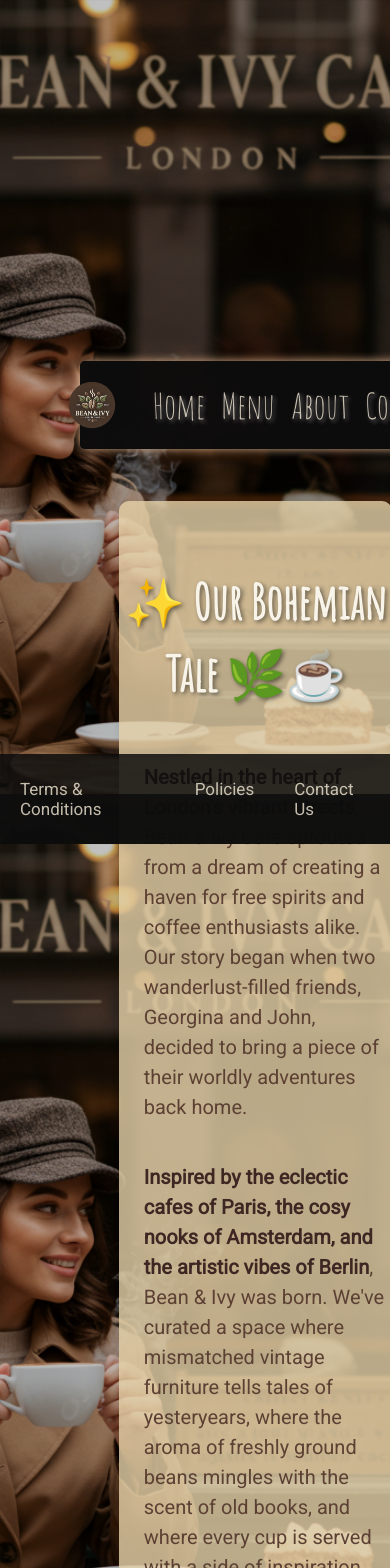
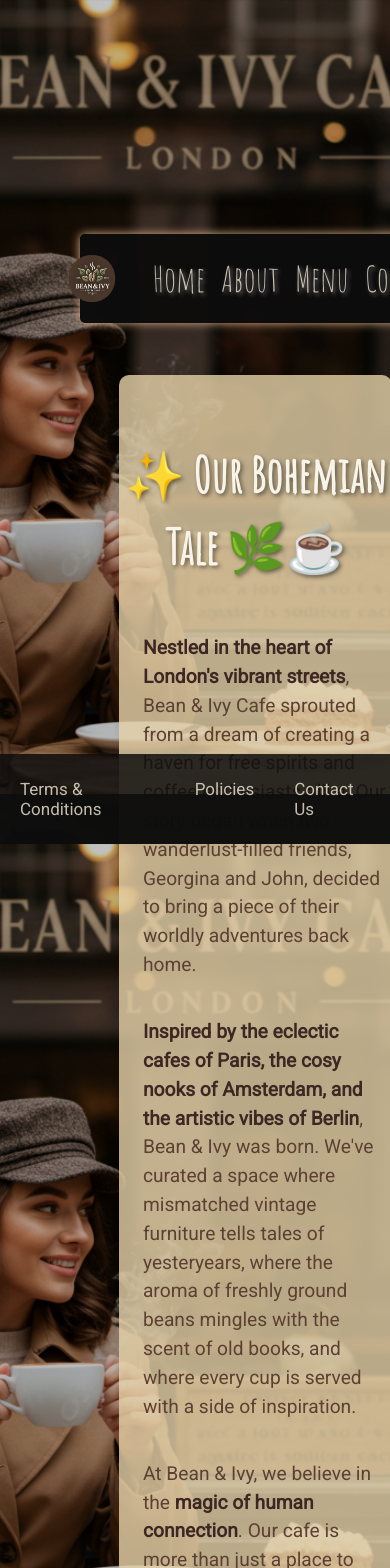
Before and after one commit to Wolfgang2025/BeanIvyCafeApp, a React (Create React App) app: page /about in a window 390 px wide. Shown: the top 1568 px of the page. Built offline with nearby package versions, Linux system fonts and the light colour scheme; a web font is replaced by a local one.

Commit message:
commit final tweaks

```diff
--- a/src/components2/routing2/MyRoutes.jsx
+++ b/src/components2/routing2/MyRoutes.jsx
@@ -20,6 +20,7 @@
           </div>
           <Routes>
             <Route path="/" element={<HomePage />} />
+            <Route path="/about" element={<AboutUs />} />
             <Route
               path="/menu"
               element={<MenuPage cartItems={cartItems} addToCart={addToCart} />}
@@ -34,7 +35,6 @@
                 />
               }
             />
-            <Route path="/about" element={<AboutUs />} />
             <Route path="/contact" element={<Contact />} />
             <Route path="/orderingtcs" element={<OrderingTCs />} />
             <Route path="/PrivacyPolicy" element={<PrivacyPolicy />} />
--- a/src/components2/routing2/NavBar.jsx
+++ b/src/components2/routing2/NavBar.jsx
@@ -19,10 +19,10 @@
           <Link to="/">Home</Link>
         </li>
         <li>
-          <Link to="/menu">Menu</Link>
+          <Link to="/about">About</Link>
         </li>
         <li>
-          <Link to="/about">About</Link>
+          <Link to="/menu">Menu</Link>
         </li>
         <li>
           <Link to="/contact">Contact</Link>
--- a/src/pages2/HomePage.jsx
+++ b/src/pages2/HomePage.jsx
@@ -6,7 +6,7 @@
       {/* Welcome Section */}
       <div className="welcome-section text-center mb-6">
         <h1 className="cursive-heading">
-          ☕Welcome to Bean & Ivy: Where Every Cup Tells a Story🌿
+          ☕ Welcome to Bean & Ivy: Where Every Cup Tells a Story 🌿
         </h1>
         <p className="menu-intro">
           Step into <strong>Bean & Ivy</strong>, a haven where flavours, aromas,
--- a/src/pages2/MenuPage.jsx
+++ b/src/pages2/MenuPage.jsx
@@ -8,7 +8,7 @@
   return (
     <div className="menu-page">
       <div className="menu-header">
-        <h1 className="cursive-heading">Our Menu</h1>
+        <h2>Our Menu</h2>
         <Link to="/checkout" className="cart-icon">
           🛒 {cartItems.length > 0 && <span>{cartItems.length}</span>}
         </Link>
--- a/src/styles2/MenuPage.css
+++ b/src/styles2/MenuPage.css
@@ -1,6 +1,14 @@
 .menu-page {
   padding: 1rem;
   position: relative;
+  /* padding: 0; */
+  /* position: relative; */
+  /* min-height: 50vh; */
+  /* display: flex;
+  flex-direction: column;
+  justify-content: center;
+  align-items: center;
+  margin: 2rem auto; */
 }
 
 .menu-header {
@@ -8,6 +16,7 @@
   justify-content: space-between;
   align-items: center;
   margin-bottom: 0.5rem;
+  /* padding-left: 12rem; */
   font-family: "Amatic SC", cursive;
   font-size: 2.5em;
   color: #f8f4e9;
@@ -18,7 +27,7 @@
   cursor: pointer;
   font-size: 2rem;
   position: relative;
-  right: 6vw;
+  right: 5vw;
   background-color: #f8f4e9;
   background-size: 4rem;
   border-width: 3rem;
--- a/src/styles2/Navbar.css
+++ b/src/styles2/Navbar.css
@@ -63,7 +63,7 @@
   color: #ff6347; /* Tomato color */
 }
 
-/* Adjust navbar styles for screens smaller than 100px */
+/* Adjust navbar styles for screens smaller than 900px */
 @media (max-width: 900px) {
   .navbar {
     position: fixed;
@@ -101,7 +101,7 @@
   .navbar {
     position: static; /*or change to top fixed, or however you want the navbar to behave on mobile*/
     width: 100%;
-    min-width: 90vw;
+    max-width: 90vw;
     left: 0;
     top: 0;
     padding: 0;
@@ -135,3 +135,35 @@
     border-radius: 50%;
   }
 }
+
+/* Adjust navbar styles for screens larger than 1500px */
+/* @media (min-width: 1500px) {
+  .navbar {
+    position: static;
+    width: 100%;
+    max-width: 12vw;
+    left: 0;
+    top: 0;
+    padding: 1rem 0;
+    flex-direction: column;
+    justify-content: center;
+    transition: all 0.3s ease;
+  }
+  .nav-links,
+  .nav-links li {
+    padding: 1.5rem;
+    margin: 0 1rem;
+    flex-direction: row;
+    justify-content: center;
+    align-items: center;
+    font-family: "Alike", serif;
+  }
+  .navbar-logo {
+    width: 100%;
+    max-height: 5rem;
+    padding: 0.8rem;
+    margin: 0 1rem;
+    object-fit: contain;
+    display: block;
+  }
+} */
--- a/src/styles2/styles.css
+++ b/src/styles2/styles.css
@@ -15,8 +15,8 @@
   display: flex;
   flex-direction: column;
   margin: 0 auto;
-  padding-top: 25vh; /* Adjust as needed */
-  padding-left: 255px; /*MOVE TO nav-routes-container - Adjust this value based on your navbar's width. 155px width + 50px left padding + 50px right padding = 255px */
+  padding-top: 10vh; /* Adjust as needed */
+  padding-left: 15rem;
   display: flex;
   flex-direction: column;
   gap: 10px;
@@ -38,7 +38,6 @@
   align-items: center; /* Center horizontally */
   margin: 2rem auto; /* Center the block and add some margin */
   max-width: 85%; /* Use percentage for responsiveness */
-  /* Remove the bottom, left, and transform properties */
   background-color: rgba(230, 210, 169, 0.8);
   padding: 2rem;
   border-radius: 10px;
@@ -53,18 +52,18 @@
 }
 
 .about-us p {
-  font-size: 20px;
+  font-size: 1.2rem;
   color: #5c4033; /* Deep mocha brown for warm readability */
   font-weight: 400; /* Ensures standard text weight */
   text-align: left;
   font-family: "Roboto", sans-serif;
   font-style: normal;
-  padding-left: 20px;
+  padding-left: 1.2rem;
 }
 
 /* IN USE - RENAME and/or MOVE TO MenuPage/MenuItem.css ? */
 .menu-intro {
-  font-size: 20px;
+  font-size: 1.2rem;
   color: #5c4033; /* Deep mocha brown for warm readability */
   font-weight: 400; /* Ensures standard text weight */
   text-align: left;
@@ -80,13 +79,13 @@
 }*/
 
 /* USE - TBC - MOVE TO MenuPage/MenuItem.css ? */
-.menu-card {
+/* .menu-card {
   background-color: rgba(250, 238, 171, 0.9);
   border-radius: 10px;
   padding: 1rem;
   box-shadow: 0 2px 4px rgba(0, 0, 0, 0.1);
   transition: transform 0.3s ease;
-}
+} */
 
 /* USE - TBC - MOVE TO MenuPage/MenuItem.css ? */
 .menu-card:hover {
@@ -170,11 +169,11 @@
   margin-right: 10px;
 }
 
-/* Z added new container for the nav+routes div in MyRoutes.jsx */
+/* For the nav+routes div in MyRoutes.jsx */
 .nav-routes-container {
   display: flex;
   flex-direction: row; /* Align elements horizontally */
-  gap: 5rem; /*Space between items */
+  gap: 5rem; /*Space between items*/
   width: 100%; /* Ensure the container takes full width */
   justify-content: space-around;
   flex-wrap: wrap; /* Allow wrapping on smaller screens */
```
